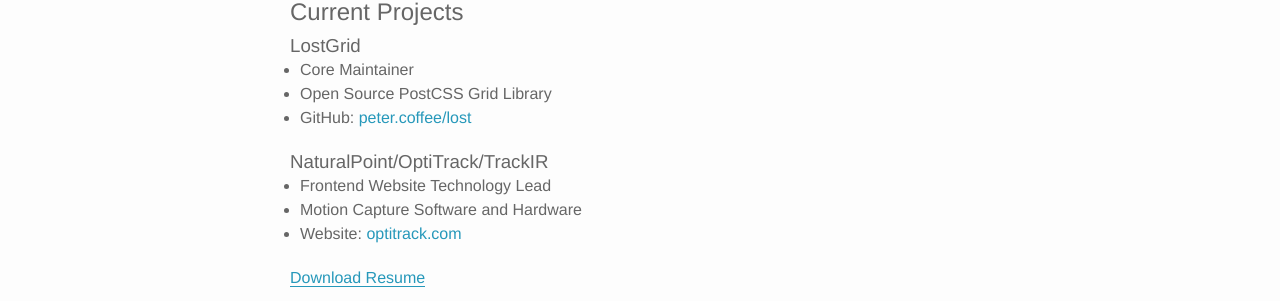
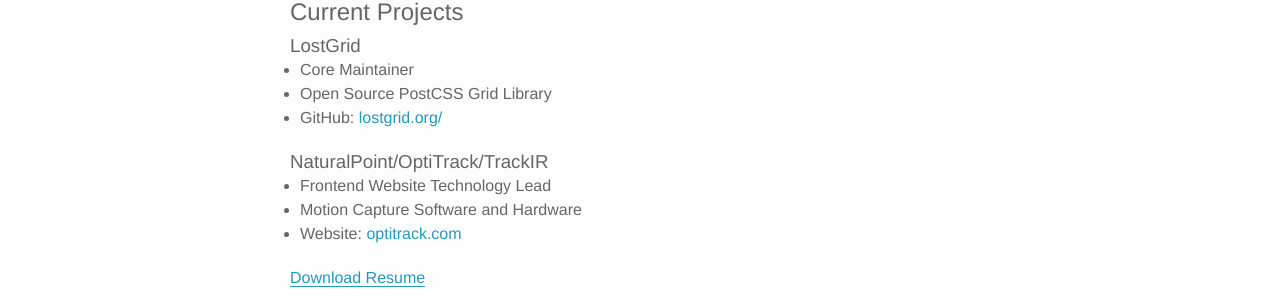
Before and after one commit to peterramsing/personal-site, a Jekyll site: the page built from about.md, in a window 1280 px wide. Shown: the part 248-549 px from the top of the page. Built offline with Jekyll 4.4.1, drawn with Linux system fonts in a browser that asks for light colours; nearby versions of some CDN libraries.

Commit message:
Updates LostGrid's URL

```diff
--- a/about.md
+++ b/about.md
@@ -15,7 +15,7 @@
 ### LostGrid
 * Core Maintainer
 * Open Source PostCSS Grid Library
-* GitHub: [peter.coffee/lost](http://peter.coffee/lost)
+* GitHub: [lostgrid.org/](http://lostgrid.org/)
 
 ### NaturalPoint/OptiTrack/TrackIR
 * Frontend Website Technology Lead
```
